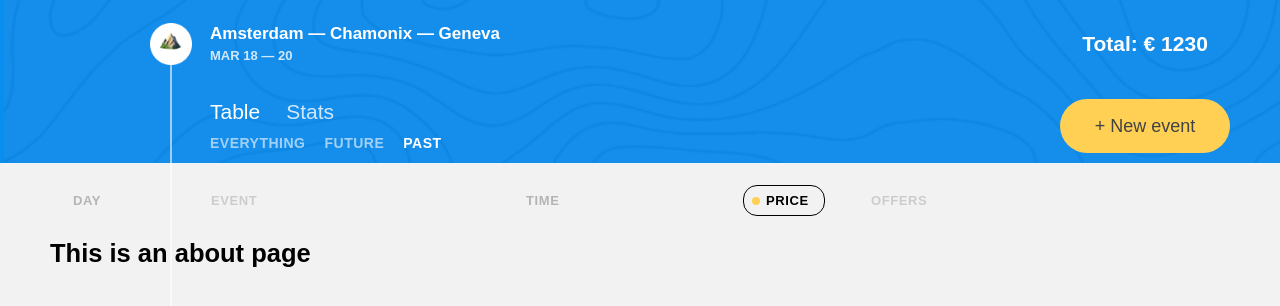
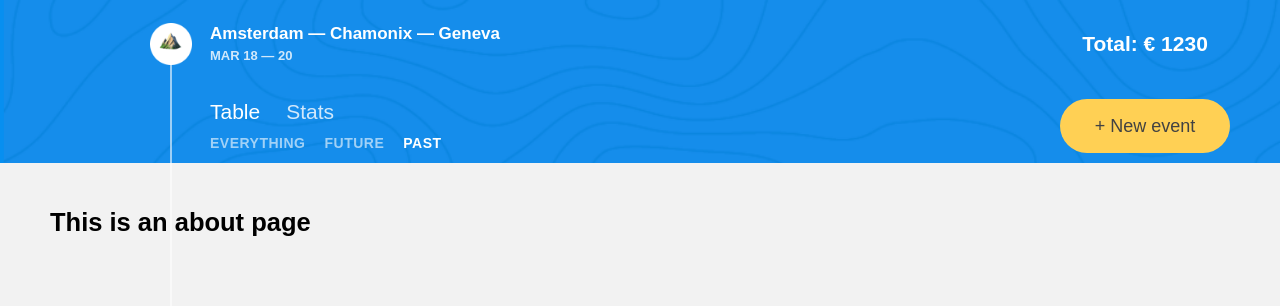
Before and after one commit to streetsummit/big-trip-vue, a Vue app: page /stats in a window 1280 px wide. Shown: the top 306 px of the page. Built offline with nearby package versions, Linux system fonts and the light colour scheme.

Commit message:
refact: move sort component to TableView

```diff
--- a/src/App.vue
+++ b/src/App.vue
@@ -37,9 +37,6 @@
     <div class="page-body__container board-container">
       <section class="trip-events">
         <h2 class="visually-hidden">Trip events</h2>
-
-        <EventSort />
-
         <router-view />
       </section>
     </div>
@@ -50,7 +47,6 @@
 import MainMenu from '@/components/MainMenu.vue';
 import TripInfo from '@/components/TripInfo.vue';
 import EventFilters from '@/components/EventFilters.vue';
-import EventSort from '@/components/EventSort.vue';
 
 export default {
   name: 'App',
@@ -58,7 +54,6 @@ export default {
     MainMenu,
     TripInfo,
     EventFilters,
-    EventSort,
   },
 };
 </script>
--- a/src/views/TableView.vue
+++ b/src/views/TableView.vue
@@ -1,4 +1,6 @@
 <template>
+  <EventSort />
+
   <ul class="trip-events__list" v-if="points">
     <li class="trip-events__item">
       <PointEdit v-bind="points[7]" />
@@ -13,9 +15,15 @@
 import PointComponent from '@/components/PointComponent.vue';
 import PointEdit from '@/components/PointEdit.vue';
 import PointService from '@/services/PointService.js';
+import EventSort from '@/components/EventSort.vue';
 
 export default {
   name: 'TableView',
+  components: {
+    EventSort,
+    PointComponent,
+    PointEdit,
+  },
   data() {
     return {
       points: null,
@@ -29,10 +37,6 @@ export default {
       .catch((error) => {
         console.log(error);
       });
-  },
-  components: {
-    PointComponent,
-    PointEdit,
   },
 };
 </script>
```
